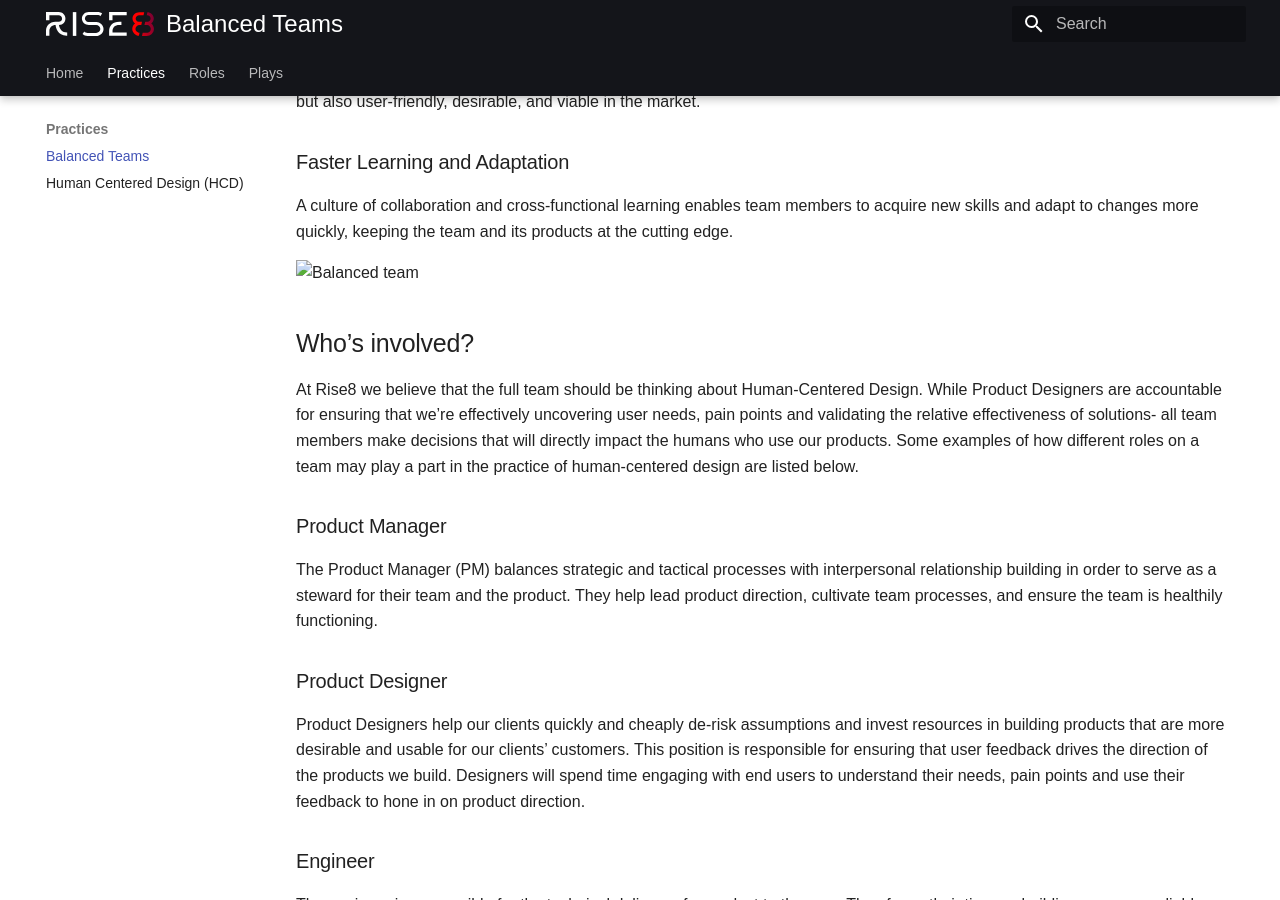
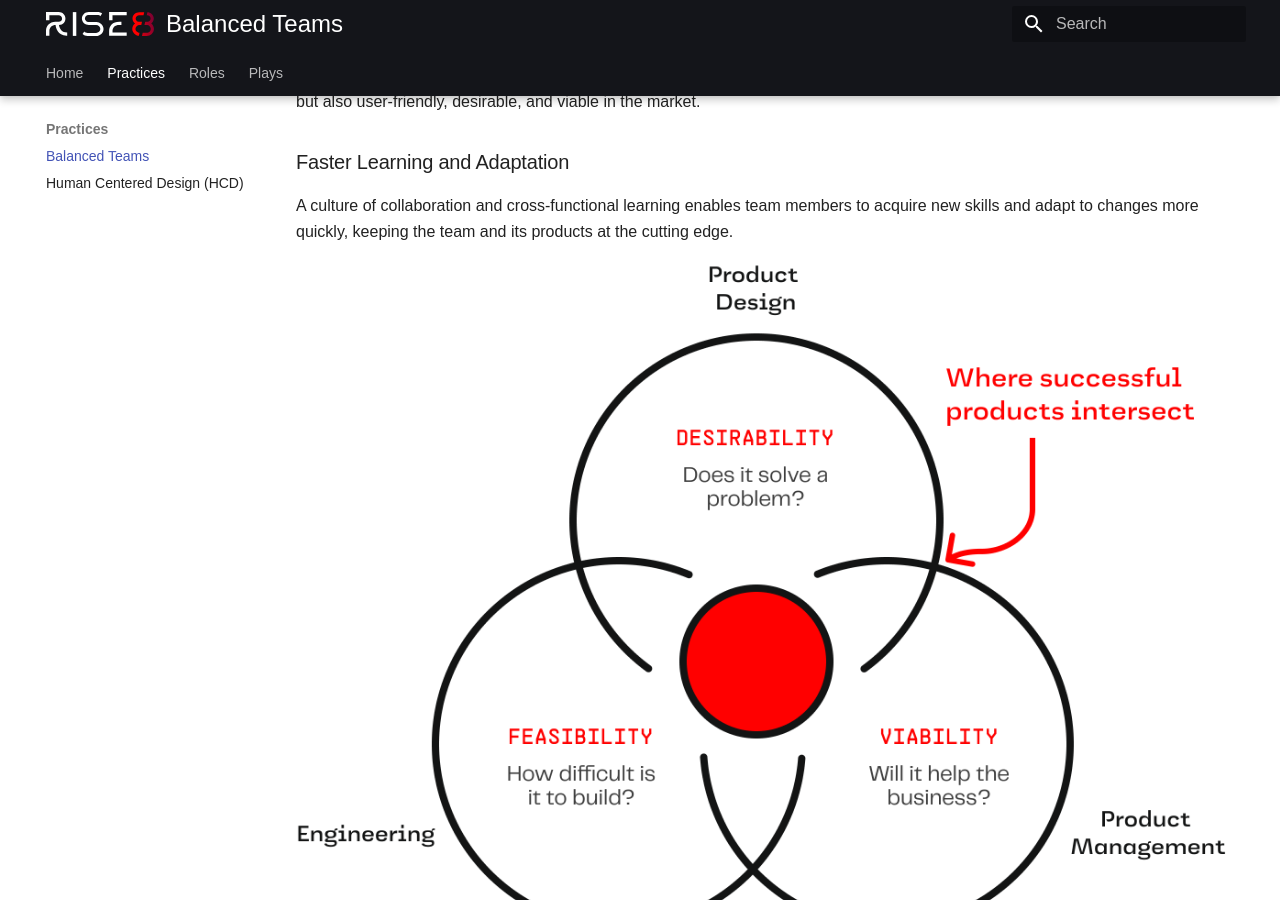
Before and after one commit to rise8-us/delivery-playbooks, an MkDocs documentation site: the page built from docs/content/practices/balanced-team.md, in a window 1280 px wide and 900 px high, scrolled down 609 px. Built offline with MkDocs 1.6.1 and Material for MkDocs 9.7.7, drawn with Linux system fonts in a browser that asks for light colours.

Commit message:
Update balanced-team.md

```diff
--- a/docs/content/practices/balanced-team.md
+++ b/docs/content/practices/balanced-team.md
@@ -17,7 +17,7 @@ The combination of technical, design, and business insights contributes to the d
 
 A culture of collaboration and cross-functional learning enables team members to acquire new skills and adapt to changes more quickly, keeping the team and its products at the cutting edge.
 
-![Balanced team](../assets/BalancedTeam.png)
+![Balanced team](../../assets/BalancedTeam.png)
 
 ## Who’s involved?
 At Rise8 we believe that the full team should be thinking about Human-Centered Design. While Product Designers are accountable for ensuring that we’re effectively uncovering user needs, pain points and validating the relative effectiveness of solutions- all team members make decisions that will directly impact the humans who use our products. Some examples of how different roles on a team may play a part in the practice of human-centered design are listed below.
```
